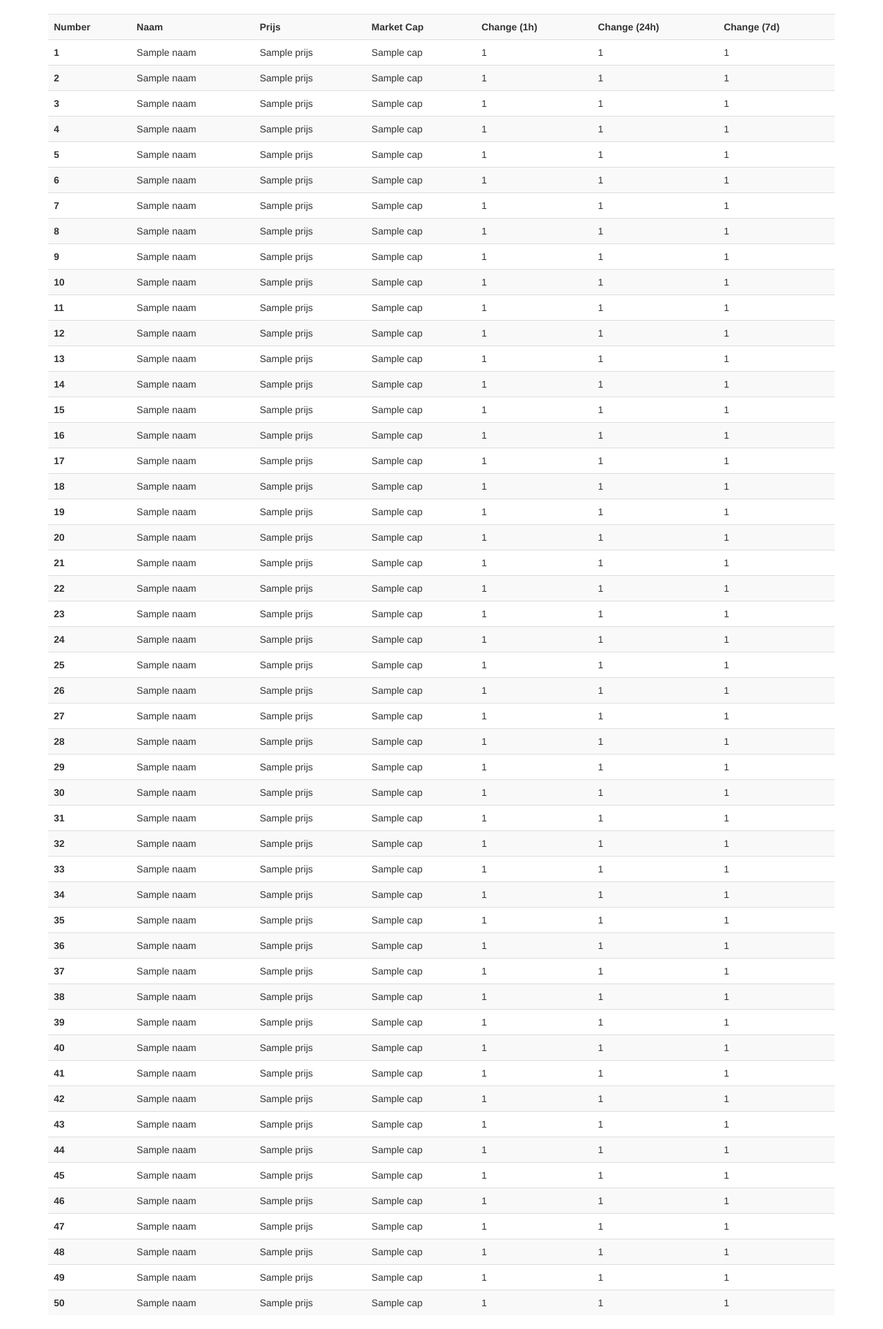
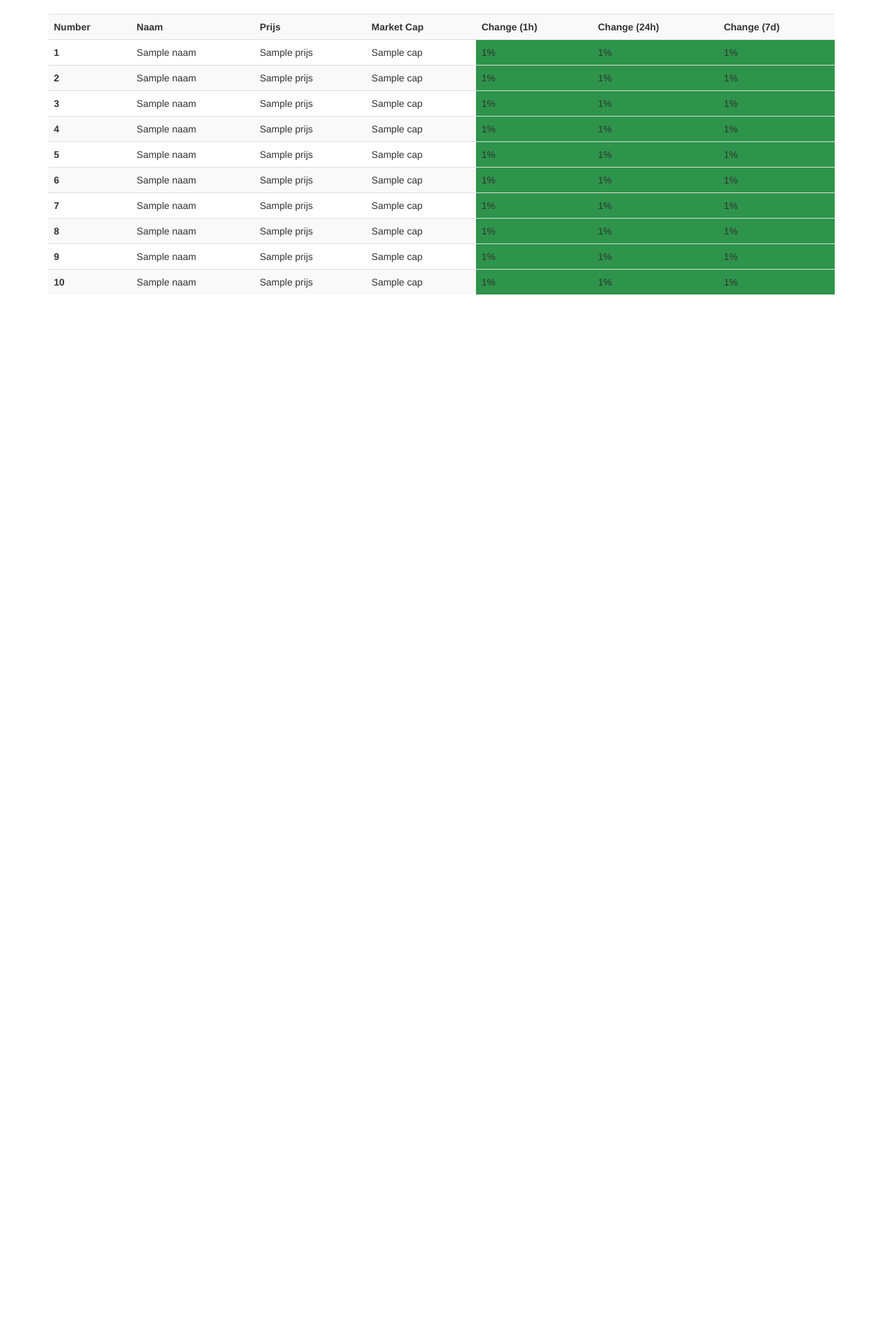
Before and after one commit to W1zzardo/Coin-Tracker, a Flask app: template Website/templates/index.html in a window 1280 px wide. Shown: the part 52-1979 px from the top of the page at 69% size. After the commit the page ends 800 px from the top, so only its background shows below. Run offline with Flask 2, Linux system fonts and the light colour scheme; the template is opened without the code that fills it: most values are stand-ins (such as "Sample title", 1, 10 or a date in 2020); some libraries are stand-ins or nearby versions.

Commit message:
index and styles

```diff
--- a/Website/static/styles.css
+++ b/Website/static/styles.css
@@ -24,6 +24,9 @@
     color: #2e944b;
 }
 
+.negative { background-color: #ea433b; }
+.positive { background-color: #2e944b; }
+
 main .form-control
 {
     /* center form controls */
--- a/Website/templates/index.html
+++ b/Website/templates/index.html
@@ -15,15 +15,27 @@
         <th>Change (24h)</th>
         <th>Change (7d)</th>
       </tr>
-    {% for i in range (50) %}
+    {% for i in range (10) %}
       <tr>
         <th>{{ i + 1 }}</th>
         <td>{{ coins[i].naam }}</td>
         <td>{{ coins[i].prijs }}</td>
         <td>{{ coins[i].cap }}</td>
-        <td>{{ coins[i].percent_1h }}</td>
-        <td>{{ coins[i].percent_24h }}</td>
-        <td>{{ coins[i].percent_7d }}</td>
+            {% if coins[i].percent_1h|float > 0 %}
+                <td class="positive">{{ coins[i].percent_1h }}%</td>
+            {% else %}
+                <td class="nesgative">{{ coins[i].percent_1h }}%</td>
+            {% endif %}
+            {% if coins[i].percent_24h|float > 0 %}
+                <td class="positive">{{ coins[i].percent_24h }}%</td>
+            {% else %}
+                <td class="negative">{{ coins[i].percent_24h }}%</td>
+            {% endif %}
+            {% if coins[i].percent_7d|float > 0 %}
+                <td class="positive">{{ coins[i].percent_7d }}%</td>
+            {% else %}
+                <td class="negative">{{ coins[i].percent_7d }}%</td>
+            {% endif %}
       </tr>
     {% endfor %}
     </table>
```
